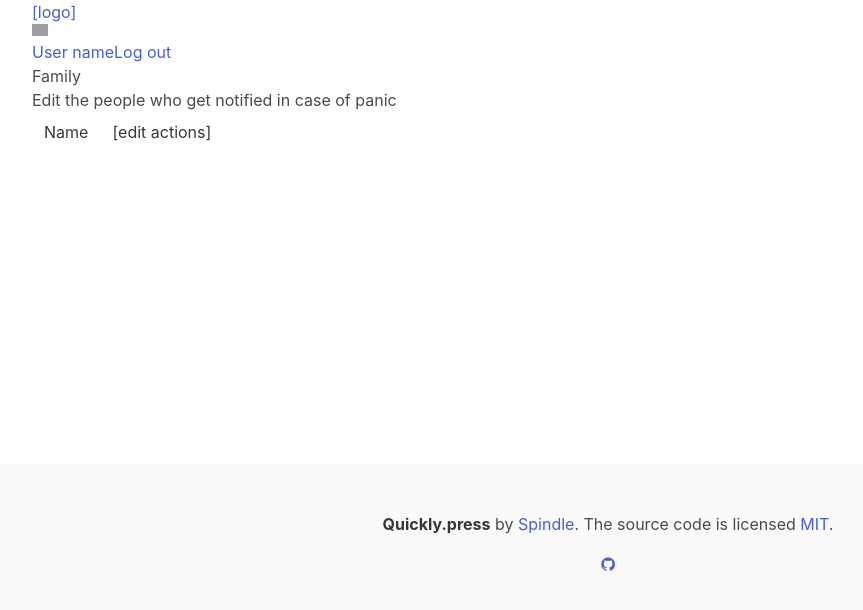
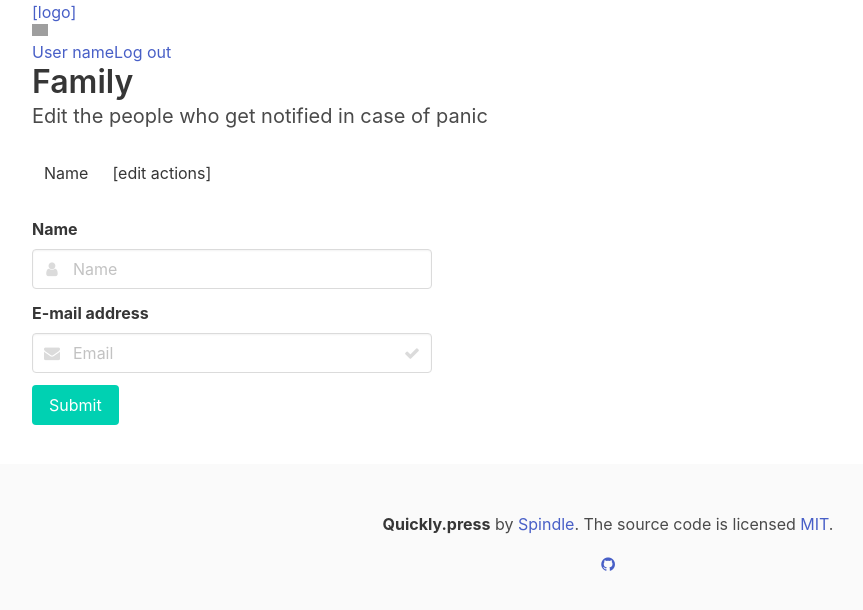
Before and after one commit to eciggaar/quickly.press, a React (Create React App) app: page /panic/family in a window 1280 px wide. Shown: the top 610 px of the page, without its empty margins (32-895 px from the left). Built offline with nearby package versions, Linux system fonts and the light colour scheme; grey boxes are pictures that could not be loaded.

Commit message:
Stub form to add users

```diff
--- a/src/App.js
+++ b/src/App.js
@@ -11,8 +11,10 @@ class App extends Component {
       <Router basename="/panic">
         <div className="App">
           <Header/>
-          <Route exact path="/" component={Dashboard}/>
-          <Route path="/family" component={Family}/>
+          <div className="container">
+            <Route exact path="/" component={Dashboard}/>
+            <Route path="/family" component={Family}/>
+          </div>
           <Footer/>
         </div>
       </Router>
--- a/src/Dashboard.js
+++ b/src/Dashboard.js
@@ -4,7 +4,7 @@ import { Link } from 'react-router-dom';
 class Dashboard extends Component {
   render() {
     return (
-      <div className="container">
+      <div>
         <h1 className="title">Quickly Press</h1>
         <h2 className="subtitle">Manage your panic button</h2>
         <div className="tile is-ancestor">
--- /dev/null
+++ b/src/Family.css
@@ -0,0 +1,3 @@
+.Family section {
+    max-width: 400px;
+}
--- a/src/Family.js
+++ b/src/Family.js
@@ -1,11 +1,12 @@
 import React, { Component } from 'react';
+import './Family.css';
 
 class Family extends Component {
   render() {
     return (
-      <div className="container">
-        <h1>Family</h1>
-        <h2>Edit the people who get notified in case of panic</h2>
+      <div className="Family">
+        <h1 className="title">Family</h1>
+        <h2 className="subtitle">Edit the people who get notified in case of panic</h2>
 
         <table className="table">
           <tbody>
@@ -15,6 +16,35 @@ class Family extends Component {
             </tr>
           </tbody>
         </table>
+
+        <section>
+          <div className="field">
+            <label className="label">Name</label>
+            <p className="control has-icons-left">
+              <input className="input" type="text" placeholder="Name"/>
+              <span className="icon is-small is-left">
+                <i className="fa fa-user"></i>
+              </span>
+            </p>
+          </div>
+          <div className="field">
+            <label className="label">E-mail address</label>
+            <p className="control has-icons-left has-icons-right">
+              <input className="input" type="email" placeholder="Email"/>
+              <span className="icon is-small is-left">
+                <i className="fa fa-envelope"></i>
+              </span>
+              <span className="icon is-small is-right">
+                <i className="fa fa-check"></i>
+              </span>
+            </p>
+          </div>
+          <div className="field">
+            <p className="control">
+              <button className="button is-primary">Submit</button>
+            </p>
+          </div>
+        </section>
       </div>
     )
   }
```
